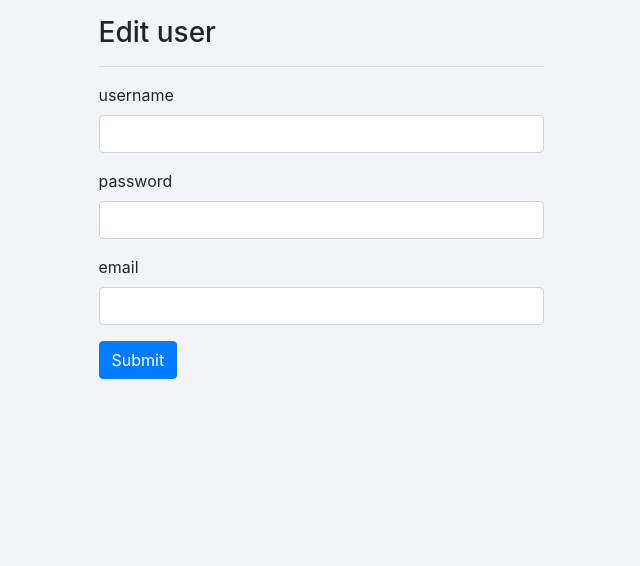
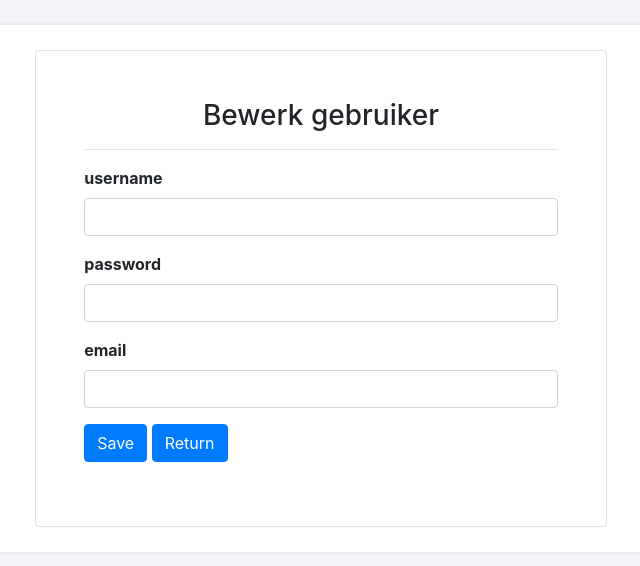
Before and after one commit to Sema-1054531/werkplaats-2-mvc, a Python web app: template templates/edit_user.html in a window 1280 px wide. Shown: the part 60-626 px from the top of the page, without its empty margins (319-959 px from the left). Run offline with Jinja, Linux system fonts and the light colour scheme; the template is opened without the code that fills it, so the values that code supplies are empty; some libraries are stand-ins or nearby versions.

Commit message:
Update edit_user.html

```diff
--- a/templates/edit_user.html
+++ b/templates/edit_user.html
@@ -1,24 +1,32 @@
 {% extends 'layout.html' %}
-{% block body %}
-<div class='row'>
-    <div class='col-5 mx-auto'>
-        <h3>Edit user</h3>
+
+{% block title %}Bewerk auteurs{% endblock %}
+
+{% block content %}
+<div class="container">
+    <div class="row d-flex justify-content-center">
+        <div class="col-7 p-5 rounded border">
+            <h3 class="text-center">Bewerk gebruiker</h3>
+            <div class="form-group mb-3">
                 <hr>
                 <form method='post' action='{{url_for("edit_user",id=datas.id)}}'>
                     <div class='form-group'>
-                <label>username</label>
+                        <label class="font-weight-bold">username</label>
                         <input type='text' name='username' required class='form-control' value='{{datas.username}}'>
                     </div>
                     <div class='form-group'>
-                <label>password</label>
+                        <label class="font-weight-bold">password</label>
                         <input type='password' name='password' required class='form-control' value='{{datas.password}}'>
                     </div>
                     <div class='form-group'>
-                <label>email</label>
+                        <label class="font-weight-bold">email</label>
                         <input type='email' name='email' required class='form-control' value='{{datas.email}}'>
                     </div>
-            <input type='submit' value='Submit' class='btn btn-primary'>
+                    <input type='submit' value='Save' class='btn btn-primary'>
+                    <a class="btn btn-primary" href="/home" role="button">Return</a>
                 </form>
             </div>
         </div>
+    </div>
+</div>
 {% endblock %}
```
Lines whose indentation alone changed are shown as unchanged.
